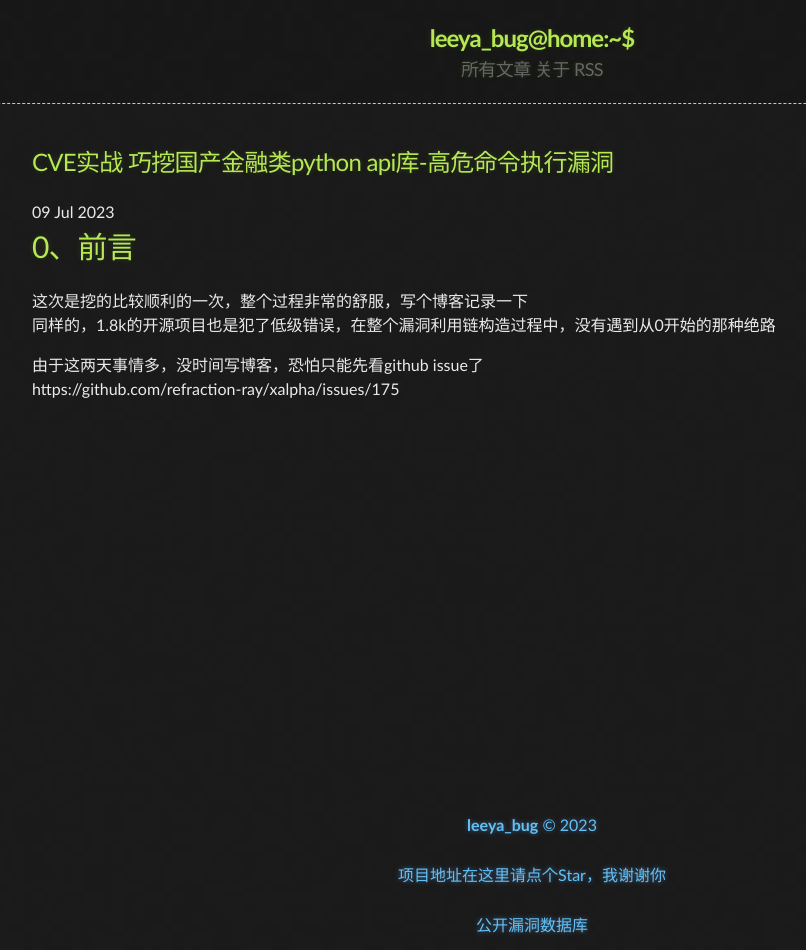
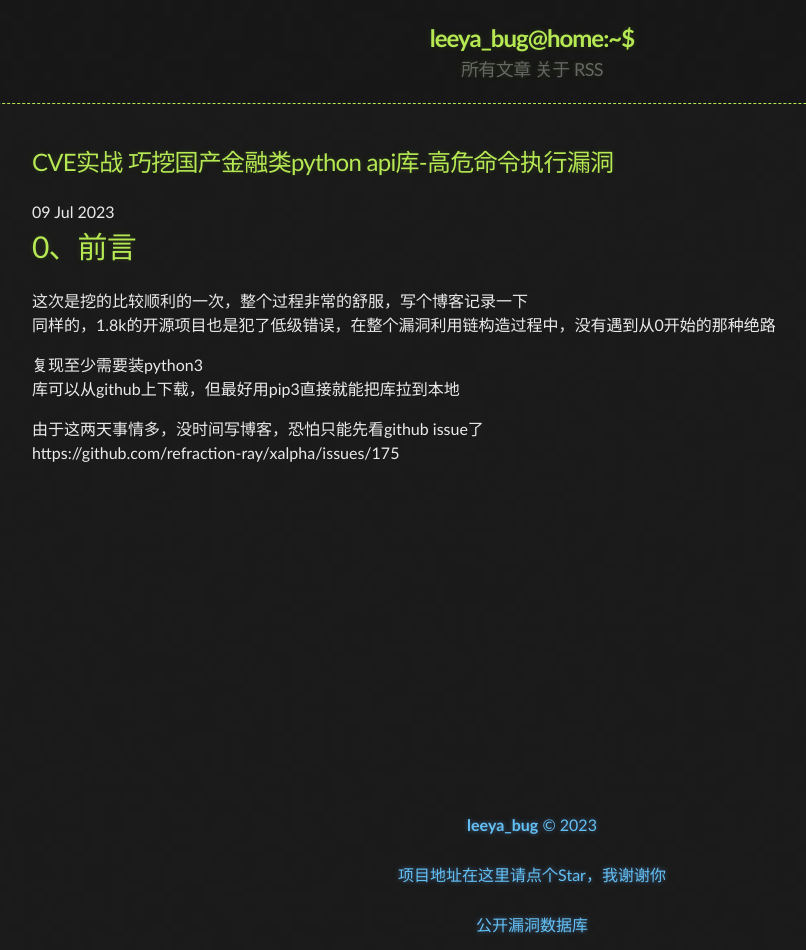
Before and after one commit to Leeyangee/leeyangee.github.io, a Jekyll site: the page built from _posts/2023-07-09-CVE实战 巧挖国产金融类python api库-高危命令执行漏洞.md, in a window 1280 px wide. Shown: the whole page, without its empty margins (108-914 px from the left). Built offline with Jekyll 4.4.1, drawn with Linux system fonts in a browser that asks for light colours.

Commit message:
Update 2023-07-09-CVE实战 巧挖国产金融类python api库-高危命令执行漏洞.md

```diff
--- a/_posts/2023-07-09-CVE实战 巧挖国产金融类python api库-高危命令执行漏洞.md
+++ b/_posts/2023-07-09-CVE实战 巧挖国产金融类python api库-高危命令执行漏洞.md
@@ -6,5 +6,8 @@ published: true
 这次是挖的比较顺利的一次，整个过程非常的舒服，写个博客记录一下
 同样的，1.8k的开源项目也是犯了低级错误，在整个漏洞利用链构造过程中，没有遇到从0开始的那种绝路
 
+复现至少需要装python3
+库可以从github上下载，但最好用pip3直接就能把库拉到本地
+
 由于这两天事情多，没时间写博客，恐怕只能先看github issue了
 https://github.com/refraction-ray/xalpha/issues/175
```
